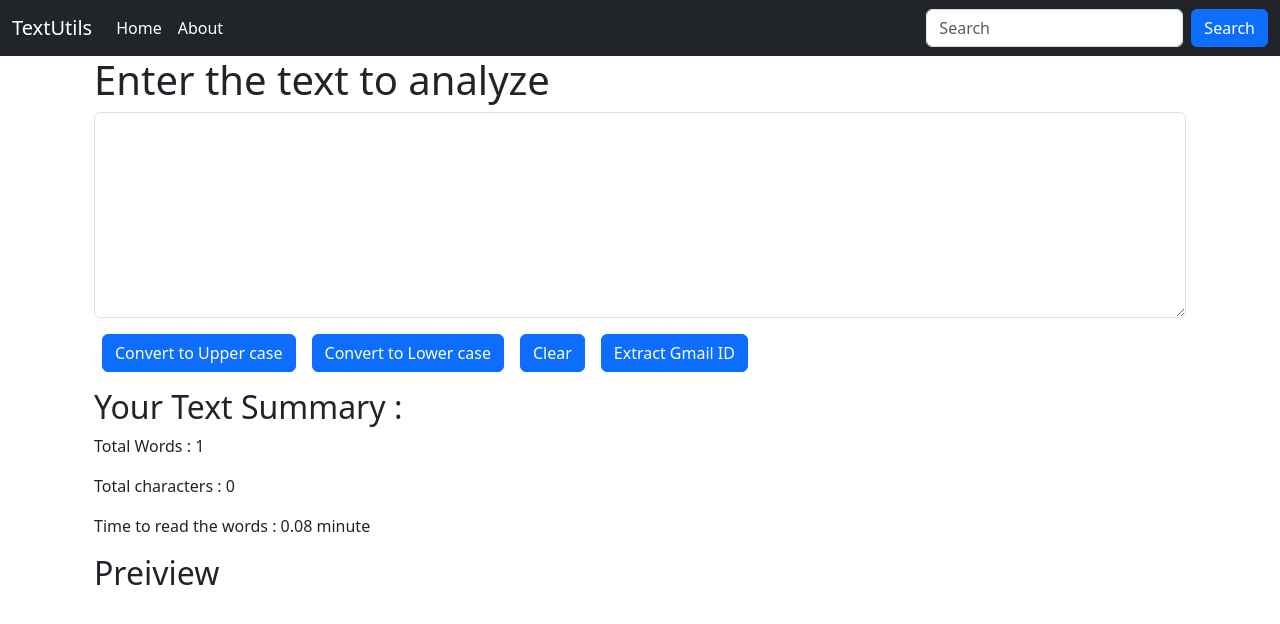
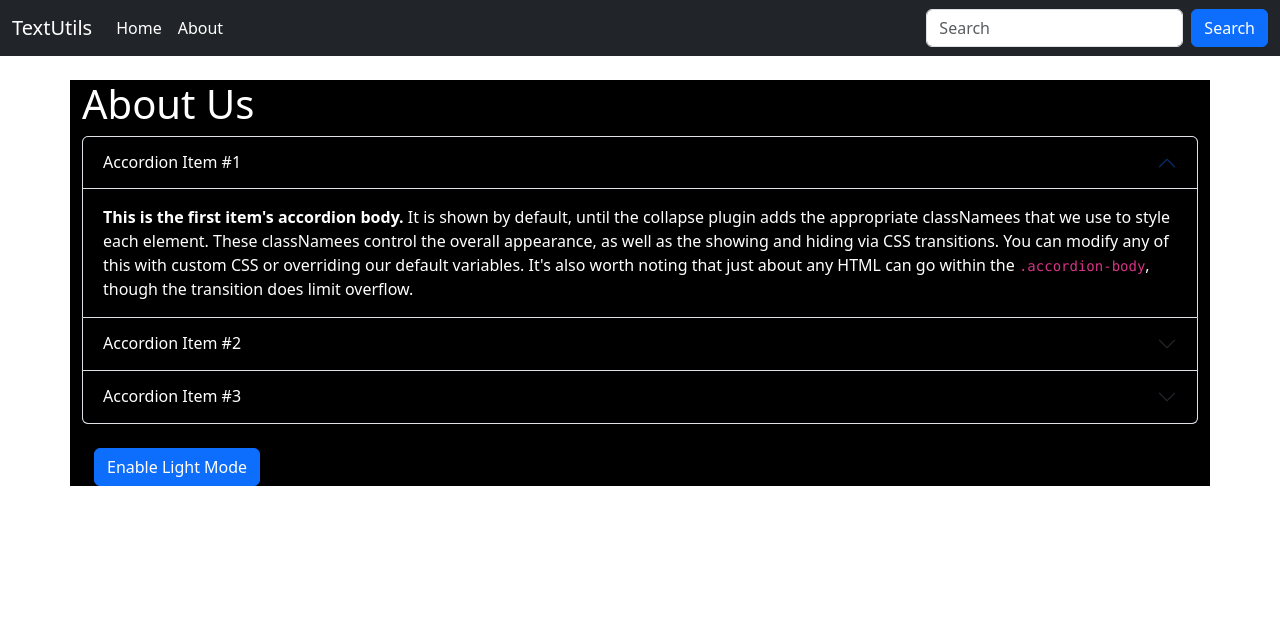
Before and after one commit to MohmmedFurqaan/Text_Utils_React, a React (Create React App) app: page /about in a window 1280 px wide. Shown: the top 624 px of the page. Built offline with nearby package versions, Linux system fonts and the light colour scheme.

Commit message:
(ADDED) implement the button for the dark/light mode in the About.js

```diff
--- /dev/null
+++ b/src/components/About.js
@@ -0,0 +1,152 @@
+import React, { useState } from "react";
+
+export default function About() {
+
+    const [myStyle, setMyStyle] = useState({
+        color : 'white',
+        backgroundColor : 'black'
+    })
+    const [BtnText, setBtnText] = useState("Enable Light Mode")
+
+
+    // function to trigger for the button in the dark Mode
+    const EnableDarkMode = () =>{
+        if (myStyle.color == 'white'){
+
+            setMyStyle(
+
+                {
+                    color : "black",
+                    backgroundColor : "white"
+                }
+            )
+            setBtnText("Enable Dark Mode")
+
+        } else{
+
+            setMyStyle(
+                {
+                    color : "white",
+                    backgroundColor : "black"
+                }
+            )
+            setBtnText("Enable Light Mode")
+        }
+    }
+
+
+
+
+  return (
+    <>
+      <div className="container my-4" style={myStyle}>
+        <h1>About Us</h1>
+        <div className="accordion" id="accordionExample">
+          <div className="accordion-item">
+            <h2 className="accordion-header" id="headingOne">
+              <button
+                className="accordion-button"
+                type="button"
+                style={myStyle}
+                data-bs-toggle="collapse"
+                data-bs-target="#collapseOne"
+                aria-expanded="true"
+                aria-controls="collapseOne"
+              >
+                Accordion Item #1
+              </button>
+            </h2>
+            <div
+              id="collapseOne"
+              className="accordion-collapse collapse show"
+              aria-labelledby="headingOne"
+              data-bs-parent="#accordionExample"
+            >
+              <div className="accordion-body" style={myStyle}>
+                <strong>This is the first item's accordion body.</strong> It is
+                shown by default, until the collapse plugin adds the appropriate
+                classNamees that we use to style each element. These classNamees
+                control the overall appearance, as well as the showing and
+                hiding via CSS transitions. You can modify any of this with
+                custom CSS or overriding our default variables. It's also worth
+                noting that just about any HTML can go within the{" "}
+                <code>.accordion-body</code>, though the transition does limit
+                overflow.
+              </div>
+            </div>
+          </div>
+          <div className="accordion-item">
+            <h2 className="accordion-header" id="headingTwo">
+              <button
+                className="accordion-button collapsed"
+                type="button"
+                style={myStyle}
+                data-bs-toggle="collapse"
+                data-bs-target="#collapseTwo"
+                aria-expanded="false"
+                aria-controls="collapseTwo"
+              >
+                Accordion Item #2
+              </button>
+            </h2>
+            <div
+              id="collapseTwo"
+              className="accordion-collapse collapse"
+              aria-labelledby="headingTwo"
+              data-bs-parent="#accordionExample"
+            >
+              <div className="accordion-body" style={myStyle}>
+                <strong>This is the second item's accordion body.</strong> It is
+                hidden by default, until the collapse plugin adds the
+                appropriate classNamees that we use to style each element. These
+                classNamees control the overall appearance, as well as the
+                showing and hiding via CSS transitions. You can modify any of
+                this with custom CSS or overriding our default variables. It's
+                also worth noting that just about any HTML can go within the{" "}
+                <code>.accordion-body</code>, though the transition does limit
+                overflow.
+              </div>
+            </div>
+          </div>
+          <div className="accordion-item">
+            <h2 className="accordion-header" id="headingThree">
+              <button
+                className="accordion-button collapsed"
+                type="button"
+                style={myStyle}
+                data-bs-toggle="collapse"
+                data-bs-target="#collapseThree"
+                aria-expanded="false"
+                aria-controls="collapseThree"
+              >
+                Accordion Item #3
+              </button>
+            </h2>
+            <div
+              id="collapseThree"
+              className="accordion-collapse collapse"
+              aria-labelledby="headingThree"
+              data-bs-parent="#accordionExample"
+            >
+              <div className="accordion-body" style={myStyle}>
+                <strong>This is the third item's accordion body.</strong> It is
+                hidden by default, until the collapse plugin adds the
+                appropriate classNamees that we use to style each element. These
+                classNamees control the overall appearance, as well as the
+                showing and hiding via CSS transitions. You can modify any of
+                this with custom CSS or overriding our default variables. It's
+                also worth noting that just about any HTML can go within the{" "}
+                <code>.accordion-body</code>, though the transition does limit
+                overflow.
+              </div>
+            </div>
+          </div>
+        </div>
+        <div className="container my-4">
+            <button type="button" className="btn btn-primary" onClick={EnableDarkMode}>{BtnText}</button>
+        </div>
+
+      </div>
+    </>
+  );
+}
--- a/src/components/App.js
+++ b/src/components/App.js
@@ -1,7 +1,8 @@
 // Main App
 
+import About from "./About";
 import NavBar from "./NavBar";
-import TextForm from "./TextForm"
+
 
 export default function App() {
   return (
@@ -14,10 +15,12 @@ export default function App() {
       }}
       />
 
-      {/* text component */}
+      {/* text component
       <div className="container">
           <TextForm heading={"Enter the text to analyze"} />
-      </div>
+      </div> */}
+
+      <About/>
 
 
     </>
--- a/src/components/TextForm.js
+++ b/src/components/TextForm.js
@@ -74,7 +74,7 @@ export default function TextForm({ heading }) {
                 <button className="btn btn-primary mx-2" onClick={HandleUpclick}>Convert to Upper case</button>
                 <button className="btn btn-primary mx-2" onClick={HandleLowclick}>Convert to Lower case</button>
                 <button className="btn btn-primary mx-2" onClick={HandleClearClick}>Clear</button>
-                <button className="btn btn-primary mx-2" onClick={HandleEmailClick}>Extract Gmail ID</button>
+                <button className="btn btn-primary mx-2" onClick={HandleEmailClick}>Extract Gmail</button>
 
             </div>
 
```
